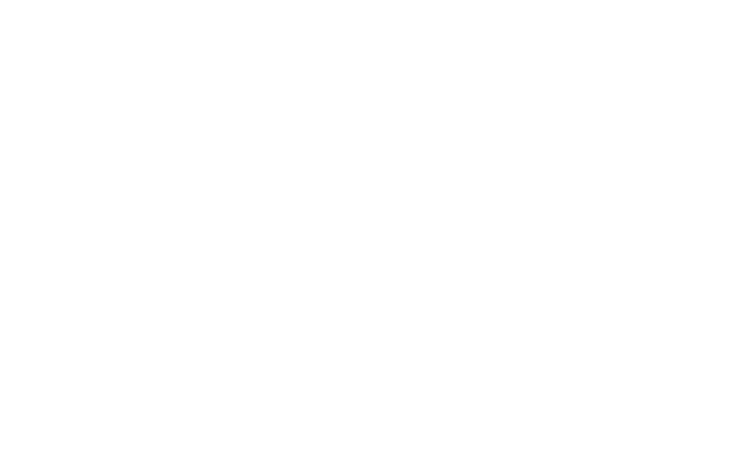
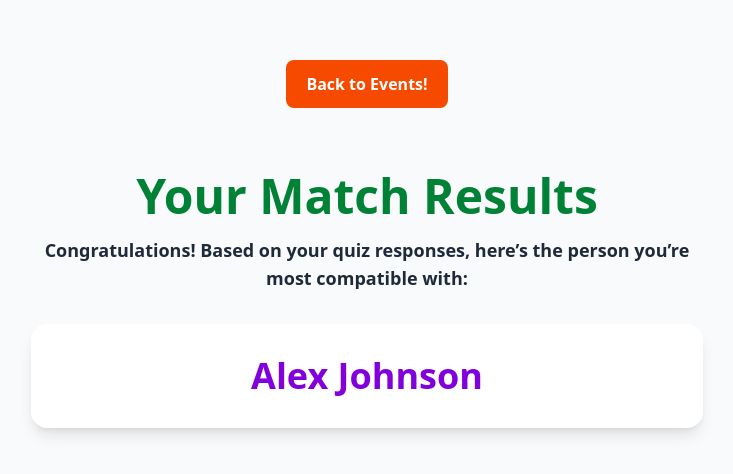
Before and after one commit to devsoc-unsw/trainee-minions-25t2, a React (Vite) app in the folder frontend/: page /results in a window 1280 px wide. Before the commit this address had no page. Shown: the part 168-642 px from the top of the page, without its empty margins (273-1006 px from the left). Built offline with nearby package versions, Linux system fonts and the light colour scheme.

Commit message:
Initial work on matching algorithm

```diff
--- a/frontend/src/App.tsx
+++ b/frontend/src/App.tsx
@@ -8,6 +8,7 @@ import HeroComponent from "./components/HeroComponent";
 import UserDashboard from "./Pages/user-dashboard";
 import EventDetails from "./components/EventDetails";
 import Quiz from "./Pages/quiz/quiz-page";
+import CompatibilityResults from "./Pages/compatibility-results";
 
 interface SearchFilters {
   events: string;
@@ -47,6 +48,7 @@ function App() {
         <Route path="/user-dashboard" element={<UserDashboard />} />
         <Route path="/event/:id" element={<EventDetails />} />
         <Route path="/quiz" element={<Quiz />} />
+        <Route path="/results" element={<CompatibilityResults />} />
       </Routes>
     </BrowserRouter>
   );
--- /dev/null
+++ b/frontend/src/Pages/compatibility-results.tsx
@@ -0,0 +1,37 @@
+import { useNavigate } from "react-router-dom";
+
+const CompatibilityResults = () => {
+    const navigate = useNavigate();
+
+    // replace this with real quiz result data
+    const bestMatchName = "Alex Johnson";
+
+    return (
+        <div className="min-h-screen flex flex-col items-center justify-center bg-gray-50 p-5">
+            {/* Back button */}
+            <div className = "p-6">
+                <button
+                    onClick = {() => navigate('/')}
+                    className = "px-5 py-3 bg-orange-600 font-bold text-white rounded-lg hover:bg-orange-700"
+                >
+                    Back to Events!
+                </button>
+            </div>
+
+            {/* Main Content */}
+            <div className="w-full max-w-2xl text-center mt-10">
+                <h1 className="text-5xl font-bold text-green-700 mb-4">Your Match Results</h1>
+                <p className="font-bold text-lg text-gray-800 mb-8">
+                    Congratulations! Based on your quiz responses, here’s the person you’re most compatible with:
+                </p>
+
+                {/* Match Name Section */}
+                <div className="bg-white shadow-lg rounded-2xl p-8">
+                    <h2 className="text-4xl font-extrabold text-purple-700">{bestMatchName}</h2>
+                </div>
+            </div>
+        </div>
+    );
+};
+
+export default CompatibilityResults;
--- a/frontend/src/Pages/quiz/quiz-page.tsx
+++ b/frontend/src/Pages/quiz/quiz-page.tsx
@@ -192,11 +192,21 @@ const Quiz = () => {
                   {/* Back button */}
                   <div className = "p-6">
                       <button
-                          onClick = {() => navigate('/')}
-                          className = "px-6 py-4 bg-orange-600 text-white rounded-lg hover:bg-orange-700"
+                        onClick = {() => navigate('/')}
+                        className = "px-6 py-4 bg-orange-600 text-white rounded-lg hover:bg-orange-700"
                       >
-                          Back to Events!
+                        Back to Events!
                       </button>
+                  </div>
+
+                  {/* See Results Button */}
+                  <div className = "p-6">
+                    <button
+                      onClick = {() => navigate('/results')}
+                      className = "px-6 py-4 bg-green-600 text-white rounded-lg hover:bg-green-700"
+                    >
+                      See Your Results!
+                    </button>
                   </div>
                 </div>
               </div>
```
